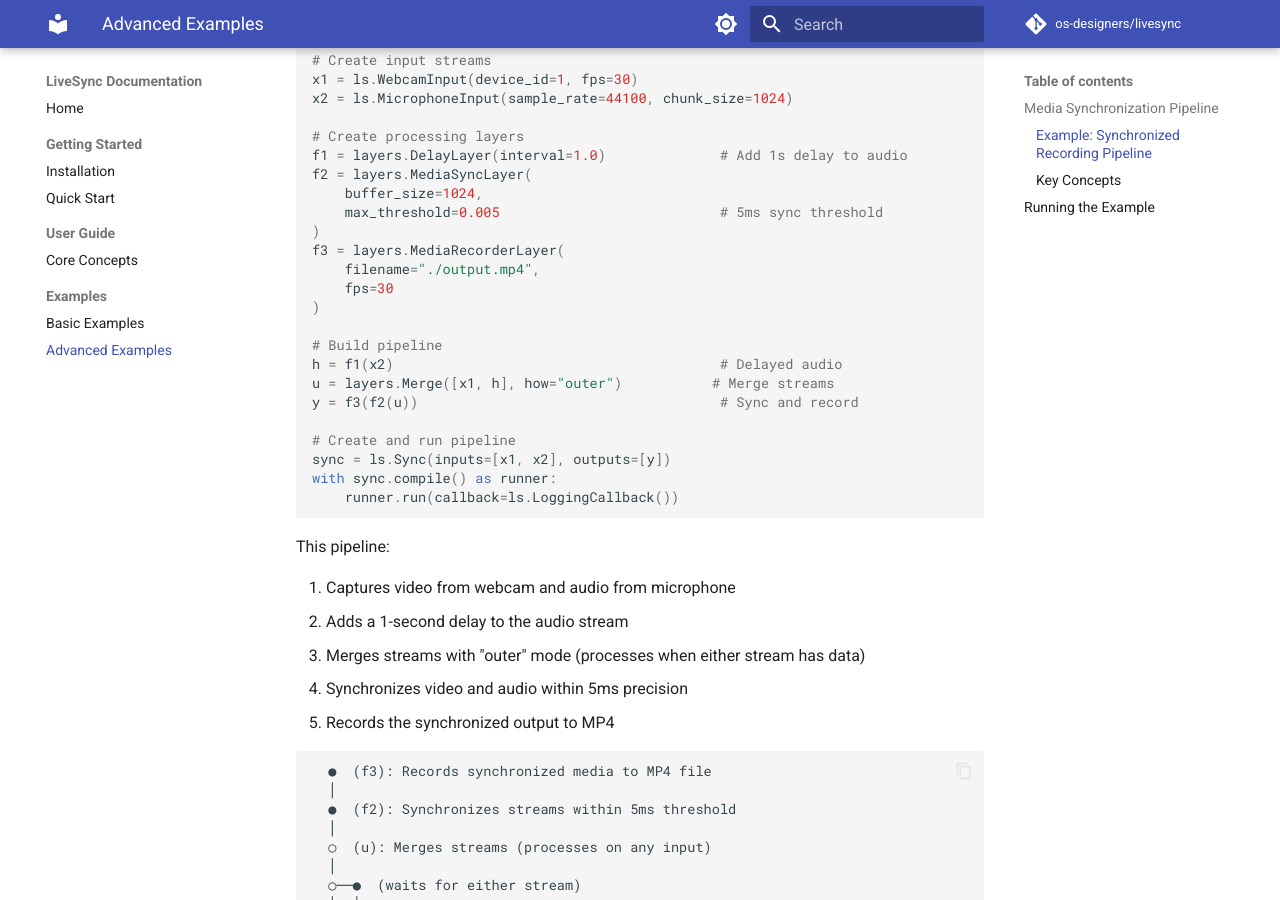
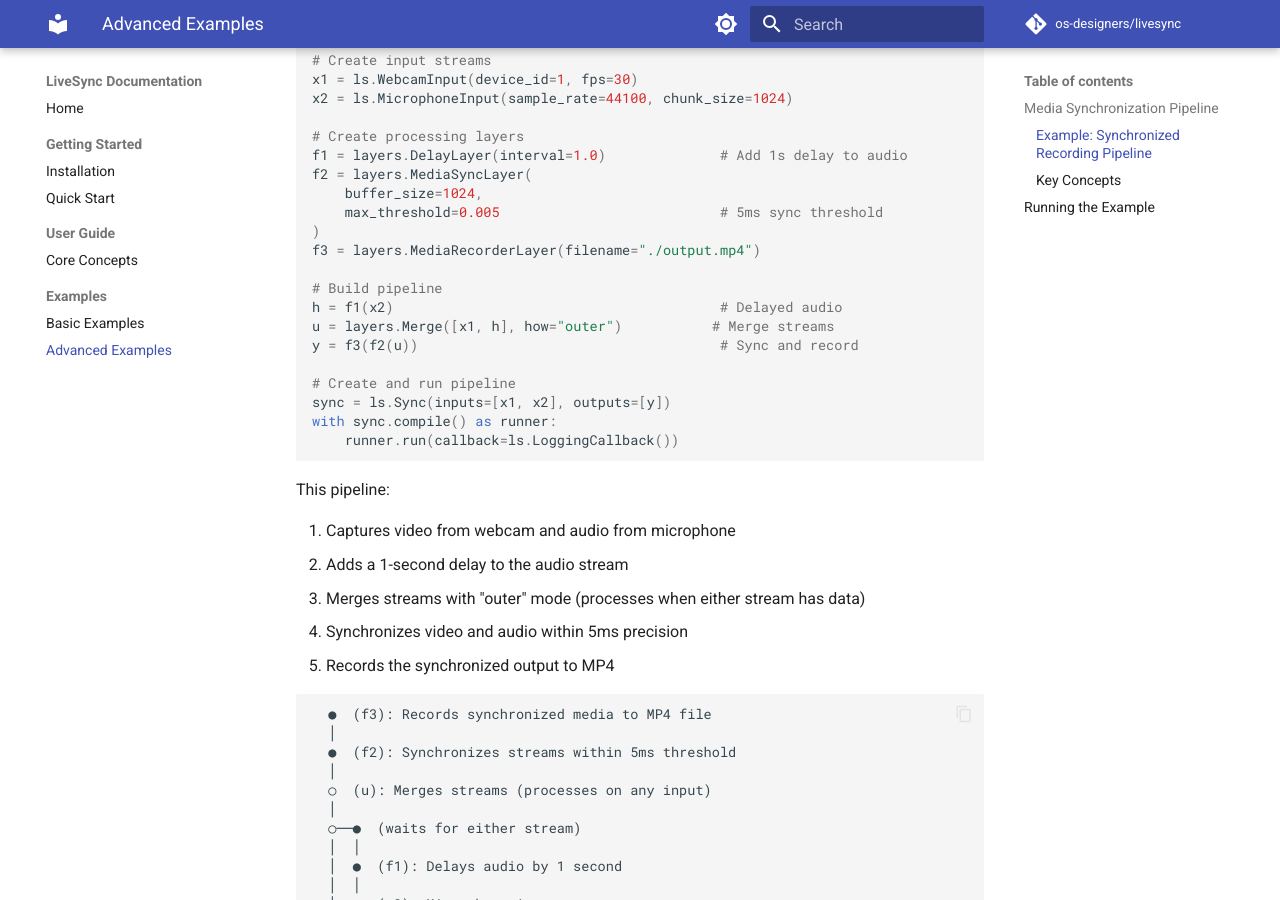
Before and after one commit to os-designers/livesync, an MkDocs documentation site: the page built from docs/examples/advanced.md, in a window 1280 px wide and 900 px high, scrolled down 468 px. Built offline with MkDocs 1.6.1 and Material for MkDocs 9.7.7, drawn with Linux system fonts in a browser that asks for light colours; comment, search, counter and statistics services are not loaded.

```diff
--- a/docs/examples/advanced.md
+++ b/docs/examples/advanced.md
@@ -22,10 +22,7 @@ f2 = layers.MediaSyncLayer(
     buffer_size=1024,
     max_threshold=0.005                           # 5ms sync threshold
 )
-f3 = layers.MediaRecorderLayer(
-    filename="./output.mp4",
-    fps=30
-)
+f3 = layers.MediaRecorderLayer(filename="./output.mp4")
 
 # Build pipeline
 h = f1(x2)                                        # Delayed audio
```
Also changed, not shown: docs/examples/basic.md (+1 -2 lines).
